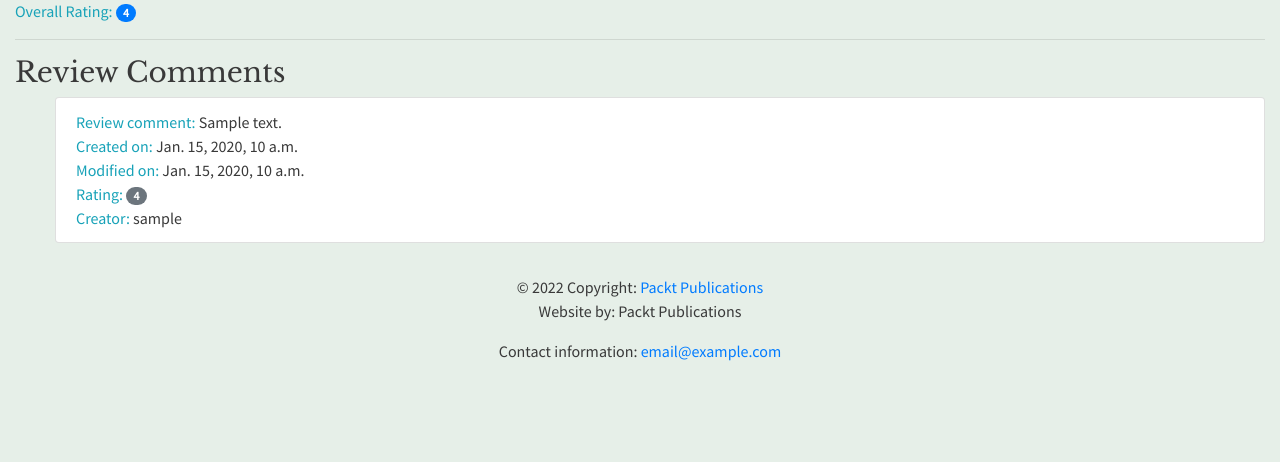
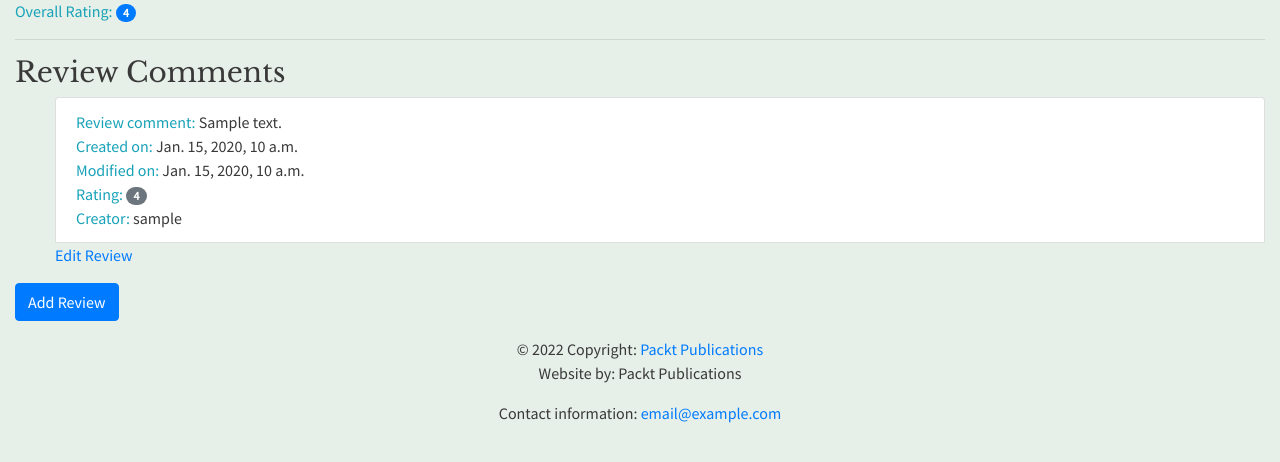
Before and after one commit to sbunivedu/bookr9_02, a Django app: page /books/1/ in a window 1280 px wide. Shown: the part 264-726 px from the top of the page. Run offline with Django 4.2, Linux system fonts and the light colour scheme; tables that the repository leaves empty hold one stand-in row (values such as "Sample post"); some libraries are stand-ins or nearby versions.

Commit message:
activity 7.02 – reviewing the creation UI

```diff
--- a/reviews/templates/reviews/book_detail.html
+++ b/reviews/templates/reviews/book_detail.html
@@ -32,7 +32,9 @@
                         <span class="text-info">Creator: </span><span>{{ review.creator.username }}</span>
                         <br>
                   </li>
+                  <a href="{% url 'review_edit' book.pk review.pk %}">Edit Review</a>
             {% endfor %}
             </ul>
       {% endif %}
+      <a class="btn btn-primary" href="{% url 'review_create' book.pk %}">Add Review</a>
 {% endblock %}
--- a/reviews/templates/reviews/instance-form.html
+++ b/reviews/templates/reviews/instance-form.html
@@ -14,6 +14,9 @@ Editing {{ model_type }} <em>{{ instance }}</em>
     New {{ model_type }}
     {% endif %}
 </h2>
+{% if related_instance and related_model_type %}
+<p>For {{ related_model_type }} <em>{{ related_instance }}</em></p>
+{% endif %}
 <form method="post">
     {% csrf_token %}
     {{ form.as_p }}
--- a/reviews/urls.py
+++ b/reviews/urls.py
@@ -3,8 +3,14 @@ from django.urls import path
 from . import views
 
 urlpatterns = [
-    path('books/', views.book_list, name='book_list'),
-    path('books/<int:pk>/', views.book_detail, name='book_detail'),
+    path("books/", views.book_list, name="book_list"),
+    path("books/<int:pk>/", views.book_detail, name="book_detail"),
     path("publishers/<int:pk>/", views.publisher_edit, name="publisher_edit"),
     path("publishers/new/", views.publisher_edit, name="publisher_create"),
+    path("books/<int:book_pk>/reviews/new/", views.review_edit, name="review_create"),
+    path(
+        "books/<int:book_pk>/reviews/<int:review_pk>/",
+        views.review_edit,
+        name="review_edit",
+    ),
 ]
--- a/reviews/views.py
+++ b/reviews/views.py
@@ -1,48 +1,49 @@
 from django.contrib import messages
 from django.shortcuts import render, get_object_or_404, redirect
-from .forms import SearchForm, PublisherForm
-from .models import Book, Contributor, Publisher
+from django.utils import timezone
+
+from .forms import SearchForm, PublisherForm, ReviewForm
+from .models import Book, Contributor, Publisher, Review
 from .utils import average_rating
+
 
 def index(request):
     return render(request, "base.html")
 
+
 def book_search(request):
-    print(request.GET) # for debugging
-
     search_text = request.GET.get("search", "")
     form = SearchForm(request.GET)
     books = set()
 
-    print(f"form.is_valid()=>{form.is_valid()}")
-    print(f"form.cleaned_data['search']=>{form.cleaned_data['search']}")
+    if form.is_valid() and form.cleaned_data["search"]:
+        search = form.cleaned_data["search"]
+        search_in = form.cleaned_data.get("search_in") or "title"
+        if search_in == "title":
+            books = Book.objects.filter(title__icontains=search)
+        else:
+            fname_contributors = Contributor.objects.filter(
+                first_names__icontains=search
+            )
 
-    search = form.cleaned_data["search"]
-    search_in = form.cleaned_data.get("search_in") or "title" # default to search in/by title
-    if search_in == "title":
-        books = Book.objects.filter(title__icontains=search)
-    else:
-        fname_contributors = Contributor.objects.filter(
-            first_names__icontains=search
-        )
+            for contributor in fname_contributors:
+                for book in contributor.book_set.all():
+                    books.add(book)
 
-        for contributor in fname_contributors:
-            for book in contributor.book_set.all():
-                books.add(book)
+            lname_contributors = Contributor.objects.filter(
+                last_names__icontains=search
+            )
 
-        lname_contributors = Contributor.objects.filter(
-            last_names__icontains=search
-        )
-
-        for contributor in lname_contributors:
-            for book in contributor.book_set.all():
-                books.add(book)
+            for contributor in lname_contributors:
+                for book in contributor.book_set.all():
+                    books.add(book)
 
     return render(
         request,
         "reviews/search-results.html",
         {"form": form, "search_text": search_text, "books": books},
     )
+
 
 def book_list(request):
     books = Book.objects.all()
@@ -55,32 +56,28 @@ def book_list(request):
         else:
             book_rating = None
             number_of_reviews = 0
-        book_list.append({'book': book,
-                          'book_rating': book_rating,
-                          'number_of_reviews': number_of_reviews})
+        book_list.append(
+            {
+                "book": book,
+                "book_rating": book_rating,
+                "number_of_reviews": number_of_reviews,
+            }
+        )
 
-    context = {
-        'book_list': book_list
-    }
-    return render(request, 'reviews/book_list.html', context)
+    context = {"book_list": book_list}
+    return render(request, "reviews/book_list.html", context)
+
 
 def book_detail(request, pk):
     book = get_object_or_404(Book, pk=pk)
     reviews = book.review_set.all()
     if reviews:
         book_rating = average_rating([review.rating for review in reviews])
-        context = {
-            "book": book,
-            "book_rating": book_rating,
-            "reviews": reviews
-        }
+        context = {"book": book, "book_rating": book_rating, "reviews": reviews}
     else:
-        context = {
-            "book": book,
-            "book_rating": None,
-            "reviews": None
-        }
+        context = {"book": book, "book_rating": None, "reviews": None}
     return render(request, "reviews/book_detail.html", context)
+
 
 def publisher_edit(request, pk=None):
     if pk is not None:
@@ -105,6 +102,51 @@ def publisher_edit(request, pk=None):
     else:
         form = PublisherForm(instance=publisher)
 
-    return render(request, "reviews/instance-form.html",
-    {"form": form, "instance": publisher,
-            "model_type": "Publisher"})
+    return render(
+        request,
+        "reviews/instance-form.html",
+        {
+            "method": request.method,
+            "form": form,
+            "model_type": "Publisher",
+            "instance": publisher,
+        },
+    )
+
+
+def review_edit(request, book_pk, review_pk=None):
+    book = get_object_or_404(Book, pk=book_pk)
+
+    if review_pk is not None:
+        review = get_object_or_404(Review, book_id=book_pk, pk=review_pk)
+    else:
+        review = None
+
+    if request.method == "POST":
+        form = ReviewForm(request.POST, instance=review)
+        if form.is_valid():
+            updated_review = form.save(False)
+            updated_review.book = book
+
+            if review is None:
+                messages.success(request, 'Review for "{}" created.'.format(book))
+            else:
+                updated_review.date_edited = timezone.now()
+                messages.success(request, 'Review for "{}" updated.'.format(book))
+
+            updated_review.save()
+            return redirect("book_detail", book.pk)
+    else:
+        form = ReviewForm(instance=review)
+
+    return render(
+        request,
+        "reviews/instance-form.html",
+        {
+            "form": form,
+            "instance": review,
+            "model_type": "Review",
+            "related_instance": book,
+            "related_model_type": "Book",
+        },
+    )
```
Also changed, not shown: reviews/forms.py (+7 -1 lines). Lines whose indentation alone changed are shown as unchanged.
